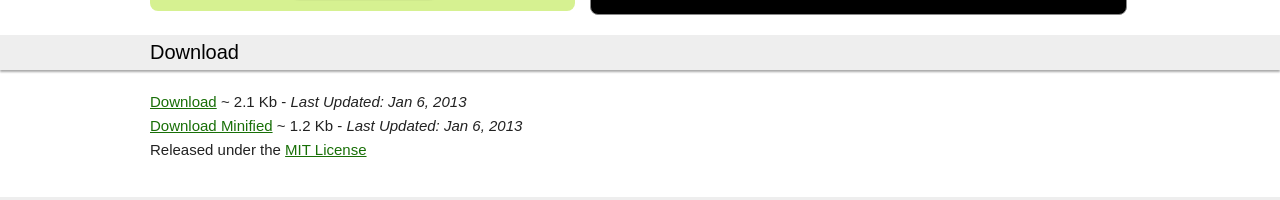
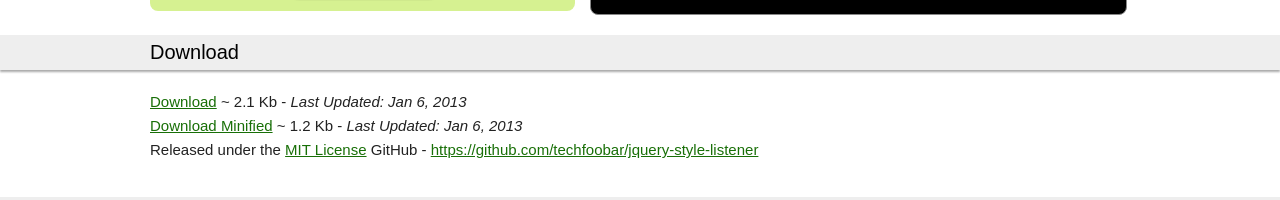
Before and after one commit to techfoobar/jquery-style-listener, a plain HTML site: page index.html in a window 1280 px wide. Shown: the part 574-774 px from the top of the page. Drawn offline with Linux system fonts and the light colour scheme.

Commit message:
Added GitHub URL

```diff
--- a/index.html
+++ b/index.html
@@ -58,6 +58,7 @@
     <a href="stylelistener.jquery.js">Download</a> ~ 2.1 Kb - <i>Last Updated: Jan 6, 2013</i><br>
     <a href="stylelistener.jquery.min.js">Download Minified</a> ~ 1.2 Kb - <i>Last Updated: Jan 6, 2013</i><br>
     Released under the <a href="http://techfoobar.com/jquery-style-listener/LICENSE.MIT">MIT License</a>
+	GitHub - <a href="https://github.com/techfoobar/jquery-style-listener">https://github.com/techfoobar/jquery-style-listener</a>
     </div>
 </div>
 <div class="main contd"><div class="content">Usage</div></div>
```
